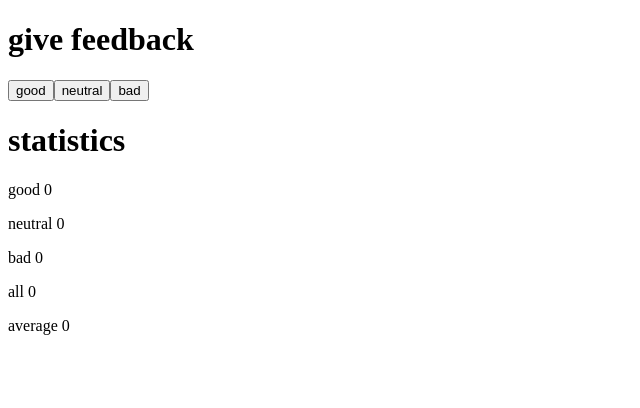
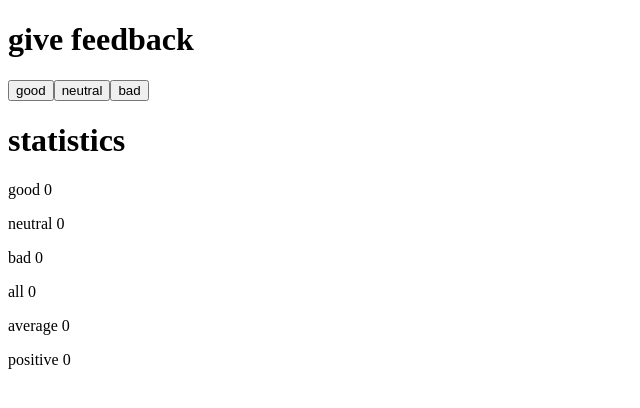
Before and after one commit to sebwylleman/fullstack-open, a React (Vite) app in the folder part01/unicafe/: page / in a window 1280 px wide. Shown: the top 408 px of the page, without its empty margins (0-640 px from the left). Built offline with nearby package versions, Linux system fonts and the light colour scheme.

Commit message:
added positive stat calculation

```diff
--- a/part01/unicafe/src/App.jsx
+++ b/part01/unicafe/src/App.jsx
@@ -24,6 +24,13 @@ const App = () => {
     return (good * 1 + neutral * 0 - bad * 1) / all
   }
 
+  const positive = () => {
+    if (all === 0) {
+      return 0
+    }
+    return good / all
+  }
+
   return (
     <div>
       <Heading text="give feedback" />
@@ -36,6 +43,7 @@ const App = () => {
       <Stats type={"bad"} score={bad} />
       <Stats type={"all"} score={all} />
       <Stats type={"average"} score={average()} />
+      <Stats type={"positive"} score={positive()} />
     </div>
   )
 }
```
